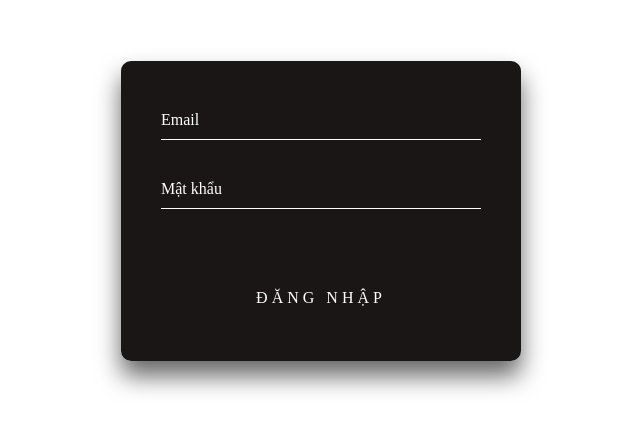
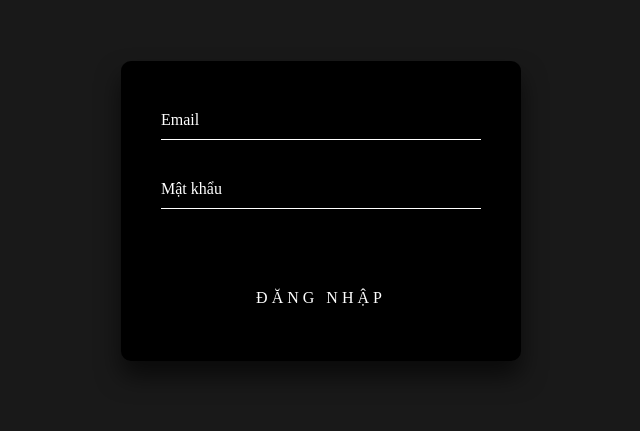
Before and after one commit to VanTuanNB/harmony-admin, a React (Vite) app: page /login in a window 1280 px wide. Shown: the part 189-620 px from the top of the page, without its empty margins (319-959 px from the left). Built offline with nearby package versions, Linux system fonts and the light colour scheme.

Commit message:
[HMA-03] fix css layout

```diff
--- a/src/pages/login/Login.scss
+++ b/src/pages/login/Login.scss
@@ -1,3 +1,6 @@
+body {
+  background: #191919;
+}
 .login-box {
   position: absolute;
   top: 50%;
@@ -5,7 +8,7 @@
   width: 400px;
   padding: 40px;
   transform: translate(-50%, -50%);
-  background: rgba(24, 20, 20, 0.987);
+  background-color: #000000;
   box-sizing: border-box;
   box-shadow: 0 15px 25px rgba(0, 0, 0, 0.6);
   border-radius: 10px;
```
